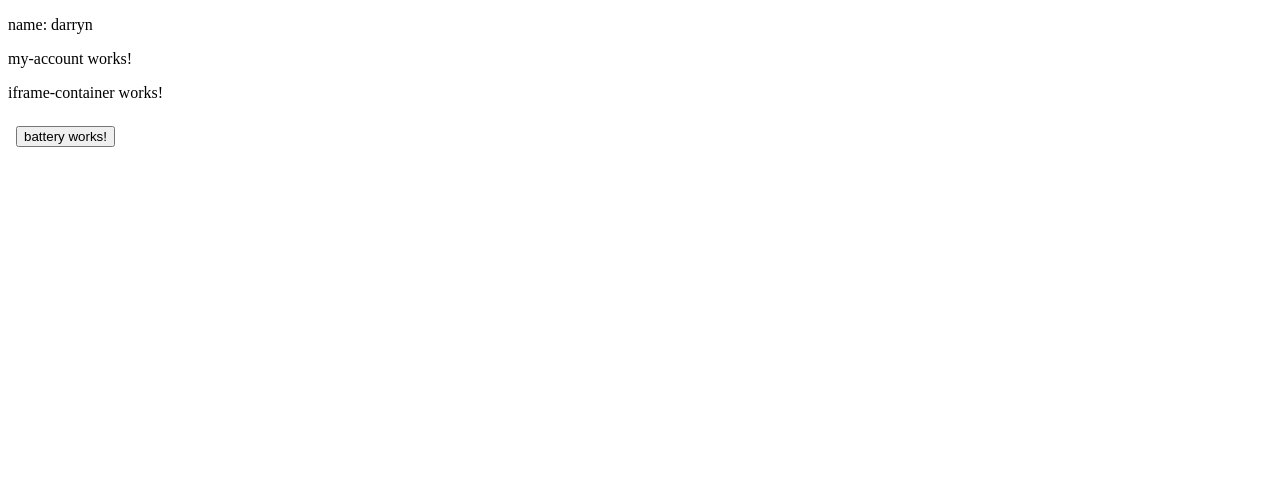
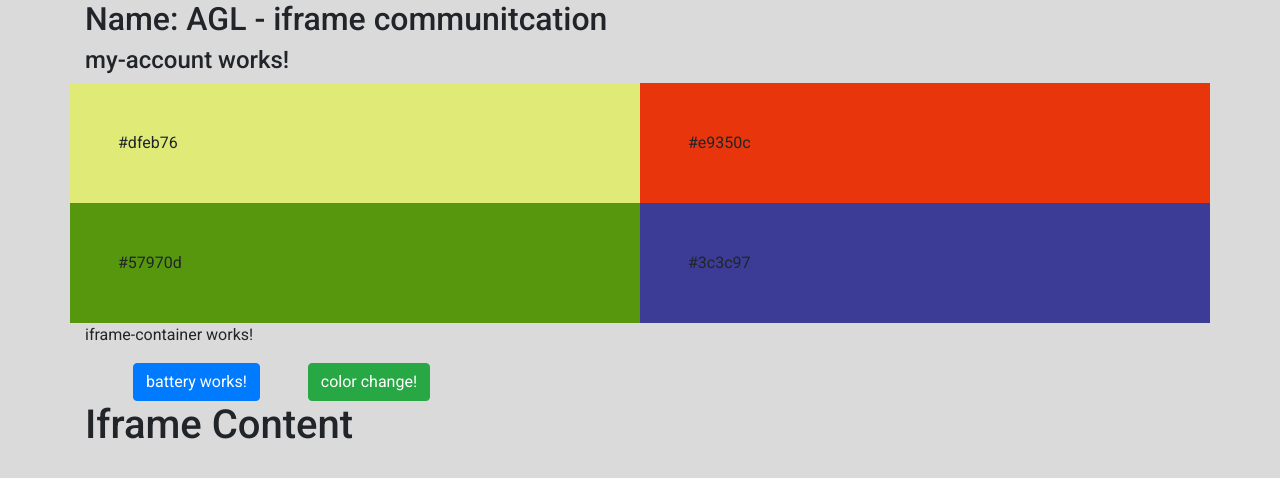
Before and after one commit to drleewarden/MICRO_FRONTEND, an Angular app in the folder IFRAME-HOST/: page /myaccount in a window 1280 px wide. Shown: the top 478 px of the page. Built offline with nearby package versions, Linux system fonts and the light colour scheme.

Commit message:
all communication is updating between iframe to parent and vise versa

```diff
--- a/IFRAME-HOST/angular.json
+++ b/IFRAME-HOST/angular.json
@@ -28,6 +28,7 @@
               "src/assets"
             ],
             "styles": [
+              "./node_modules/@angular/material/prebuilt-themes/pink-bluegrey.css",
               "src/styles.scss"
             ],
             "scripts": []
@@ -92,6 +93,7 @@
               "src/assets"
             ],
             "styles": [
+              "./node_modules/@angular/material/prebuilt-themes/pink-bluegrey.css",
               "src/styles.scss"
             ],
             "scripts": []
@@ -123,6 +125,7 @@
           }
         }
       }
-    }},
+    }
+  },
   "defaultProject": "HOST"
 }
--- a/IFRAME-HOST/package.json
+++ b/IFRAME-HOST/package.json
@@ -12,10 +12,12 @@
   "private": true,
   "dependencies": {
     "@angular/animations": "~10.0.2",
+    "@angular/cdk": "^10.0.1",
     "@angular/common": "~10.0.2",
     "@angular/compiler": "~10.0.2",
     "@angular/core": "~10.0.2",
     "@angular/forms": "~10.0.2",
+    "@angular/material": "^10.0.1",
     "@angular/platform-browser": "~10.0.2",
     "@angular/platform-browser-dynamic": "~10.0.2",
     "@angular/router": "~10.0.2",
--- a/IFRAME-HOST/src/app/app.component.ts
+++ b/IFRAME-HOST/src/app/app.component.ts
@@ -7,4 +7,5 @@ import { Component } from '@angular/core';
 })
 export class AppComponent {
   title = 'HOST';
+
 }
--- a/IFRAME-HOST/src/app/app.module.ts
+++ b/IFRAME-HOST/src/app/app.module.ts
@@ -6,6 +6,8 @@ import { IframeContainerComponent } from './iframe-container/iframe-container.co
 import { GuestHostMediatorComponent } from './guest-host-mediator/guest-host-mediator.component';
 import { BatteryComponent } from './battery/battery.component';
 import { MyAccountComponent } from './my-account/my-account.component';
+import { BrowserAnimationsModule } from '@angular/platform-browser/animations';
+
 
 @NgModule({
   declarations: [
@@ -17,7 +19,8 @@ import { MyAccountComponent } from './my-account/my-account.component';
   ],
   imports: [
     BrowserModule,
-    AppRoutingModule
+    AppRoutingModule,
+    BrowserAnimationsModule,
   ],
   providers: [],
   bootstrap: [AppComponent]
--- a/IFRAME-HOST/src/app/battery/battery.component.html
+++ b/IFRAME-HOST/src/app/battery/battery.component.html
@@ -1 +1,5 @@
-<button (click)="runAction()" id="iframe-test-btn">battery works!</button>
+<button class="btn btn-primary ml-5" (click)="runAction()" id="iframe-test-btn">battery works!</button>
+<button  class="btn btn-success ml-5" (click)="changeBGColor()" id="change-colour">color change!</button>
+<div id="text-update">
+    <h1>{{textUpdate}}</h1>
+</div>
--- a/IFRAME-HOST/src/app/guest-host-mediator/guest-host-mediator.component.ts
+++ b/IFRAME-HOST/src/app/guest-host-mediator/guest-host-mediator.component.ts
@@ -30,6 +30,7 @@ export class GuestHostMediatorComponent implements OnInit {
       window.addEventListener(
           'message',
           (event) => {
+              alert('dfdf')
               if (!event.origin.startsWith(this.sameOriginTargetOrigin) && !event.origin.startsWith(this.diffOriginTargetOrigin)) {
                   return;
               } else if (!event.data.messageType) {
--- a/IFRAME-HOST/src/app/iframe-container/iframe-container.component.html
+++ b/IFRAME-HOST/src/app/iframe-container/iframe-container.component.html
@@ -1,2 +1,2 @@
 <p>iframe-container works!</p>
-<iframe src="http://localhost:4200/battery" title="W3Schools Free Online Web Tutorials" width="100%" height="300" style="border:none;"></iframe>
+<iframe id="iframe-container" src="http://localhost:4200/battery" title="W3Schools Free Online Web Tutorials" width="100%" height="300" style="border:none;"></iframe>
--- a/IFRAME-HOST/src/app/my-account/my-account.component.html
+++ b/IFRAME-HOST/src/app/my-account/my-account.component.html
@@ -1,3 +1,13 @@
-<p>name: darryn</p>
-<p>my-account works!</p>
-<app-iframe-container></app-iframe-container>
+<div class="container">
+<h2>Name: AGL - iframe communitcation</h2>
+<h4>my-account works!</h4>
+
+<div class="row">
+    <div id="box-1" class="col p-5" [ngStyle]="{backgroundColor:color1}"  >{{color1}}</div>
+    <div id="box-2" class="col  p-5" [ngStyle]="{backgroundColor:color2}" >{{color2}}</div>
+    <div class="w-100"></div>
+    <div id="box-3" class="col  p-5" [ngStyle]="{backgroundColor:color3}"  >{{color3}}</div>
+    <div id="box-4" class="col  p-5" [ngStyle]="{backgroundColor:color4}"  >{{color4}}</div>
+  </div>
+    <app-iframe-container></app-iframe-container>
+  </div>
--- a/IFRAME-HOST/src/app/my-account/my-account.component.ts
+++ b/IFRAME-HOST/src/app/my-account/my-account.component.ts
@@ -8,9 +8,12 @@ declare let window: Window;
   templateUrl: './my-account.component.html',
   styleUrls: ['./my-account.component.scss']
 })
-
+// this is the Host Library
 export class MyAccountComponent implements OnInit, OnDestroy, AfterViewInit {
-
+  public color1 = '#dfeb76';
+  public color2 = '#e9350c'
+  public color3 = '#57970d'
+  public color4 = '#3c3c97'
   public dynamicStyle = '';
   public currentHref = '';
   public messageCount = 0;
@@ -26,10 +29,9 @@ export class MyAccountComponent implements OnInit, OnDestroy, AfterViewInit {
   constructor(
     @Inject(DOCUMENT)
     private document,
+    // public iframeEl = document.getElementById('iframe-container'),
     private elementRef: ElementRef
-    )
-    {
-      window.addEventListener("message", this.receiveMessage, false);
+    ) {
    }
 
   @HostListener('window:resize', ['$event'])
@@ -39,6 +41,14 @@ export class MyAccountComponent implements OnInit, OnDestroy, AfterViewInit {
     this.domChanges = new MutationObserver((mutations: MutationRecord[]) => {
           mutations.forEach((mutation: MutationRecord) => {
             console.log(`guest mutation detected (${(window.frameElement || {}).id || 'unable-to-resolve'})`, mutation);
+            // this.iframeEl.contentWindow.postMessage('hello world', 'https://localhost:4200');
+
+            const iframeEl = this.document.getElementById('iframe-container');
+            const payload = {
+              display: true,
+              text: 'This Message is coming from the parent containter'
+            }
+            iframeEl.contentWindow.postMessage({payload:payload}, 'http://localhost:4200');
             this.resized();
           });
         }
@@ -117,6 +127,10 @@ export class MyAccountComponent implements OnInit, OnDestroy, AfterViewInit {
 
     window.addEventListener('message', (event: any) => {
       this.receiveMessage(event);
+      this.color1 = event.data.payload.color1
+      this.color2 = event.data.payload.color2
+      this.color3 = event.data.payload.color3
+      this.color4 = event.data.payload.color4
       console.log('guest received', event);
 
     if (!event.origin.startsWith(this.targetOrigin)) {
@@ -145,6 +159,6 @@ export class MyAccountComponent implements OnInit, OnDestroy, AfterViewInit {
           break;
       }
      event.source.postMessage({ messageType: 'ping-back', payload: 'foo'}, event.origin);
-    });
+    }, false);
   } // required for lazy dom changes like agl-ds-button
 }
--- a/IFRAME-HOST/src/index.html
+++ b/IFRAME-HOST/src/index.html
@@ -6,6 +6,12 @@
   <base href="/">
   <meta name="viewport" content="width=device-width, initial-scale=1">
   <link rel="icon" type="image/x-icon" href="favicon.ico">
+  <link href="https://stackpath.bootstrapcdn.com/bootstrap/4.5.0/css/bootstrap.min.css" rel="stylesheet">
+  <link href="https://fonts.googleapis.com/css?family=Roboto:300,400,500&display=swap" rel="stylesheet">
+  <link href="https://fonts.googleapis.com/icon?family=Material+Icons" rel="stylesheet">
+  <script src="https://code.jquery.com/jquery-3.2.1.slim.min.js" integrity="sha384-KJ3o2DKtIkvYIK3UENzmM7KCkRr/rE9/Qpg6aAZGJwFDMVNA/GpGFF93hXpG5KkN" crossorigin="anonymous"></script>
+<script src="https://cdnjs.cloudflare.com/ajax/libs/popper.js/1.12.9/umd/popper.min.js" integrity="sha384-ApNbgh9B+Y1QKtv3Rn7W3mgPxhU9K/ScQsAP7hUibX39j7fakFPskvXusvfa0b4Q" crossorigin="anonymous"></script>
+<script src="https://maxcdn.bootstrapcdn.com/bootstrap/4.0.0/js/bootstrap.min.js" integrity="sha384-JZR6Spejh4U02d8jOt6vLEHfe/JQGiRRSQQxSfFWpi1MquVdAyjUar5+76PVCmYl" crossorigin="anonymous"></script>
 </head>
 <body>
   <app-root></app-root>
--- a/IFRAME-HOST/src/styles.scss
+++ b/IFRAME-HOST/src/styles.scss
@@ -1 +1,8 @@
 /* You can add global styles to this file, and also import other style files */
+
+html, body { height: 100%; }
+body {
+    margin: 0;
+    font-family: Roboto, "Helvetica Neue", sans-serif;
+    background-color: lighten($color: #dadada, $amount: 0);
+}
```
Also changed, not shown: IFRAME-HOST/src/app/battery/battery.component.ts (+25 -5 lines), 1 other file (tests, documents, lock files or other folders).
